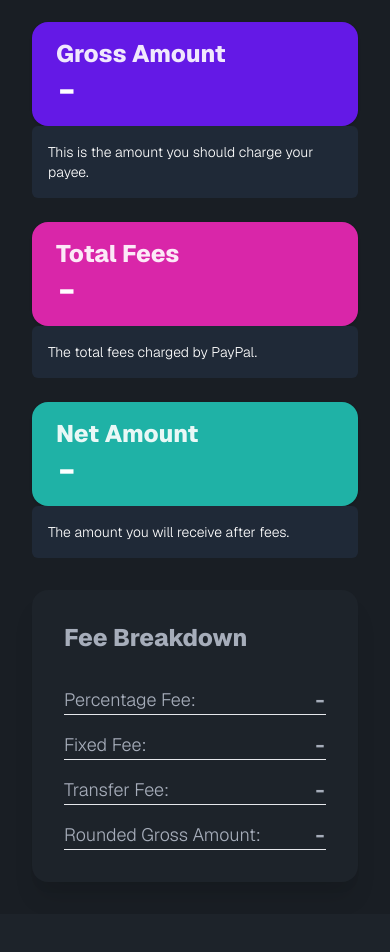
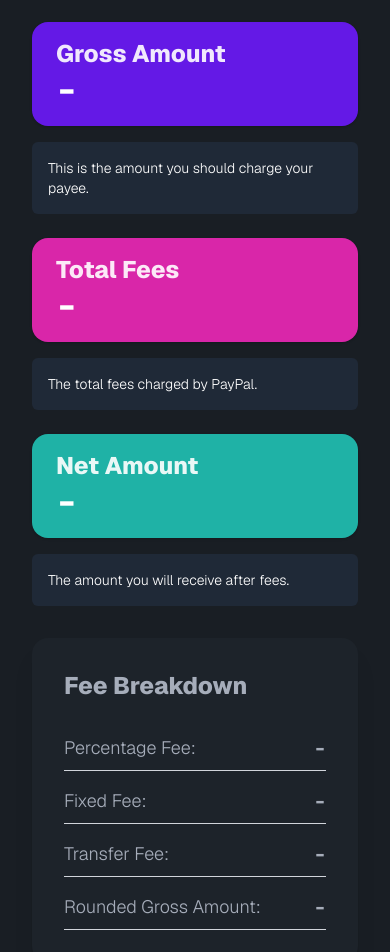
Before and after one commit to ahvega/paypal-fees-calc, a website built with webpack: page index.html in a window 390 px wide. Shown: the part 1160-2112 px from the top of the page. Before the commit the page ends 2074 px from the top, so only its background shows below. Built offline with nearby package versions, Linux system fonts and the light colour scheme; no server answers.

Commit message:
modified: responsiveness in   index.html

```diff
--- a/index.html
+++ b/index.html
@@ -196,7 +196,7 @@
                             <div class="stat-value text-4xl number-field" id="gross-amount">-</div>
                         </div>
                     </div>
-                    <div class="result-description p-4 bg-gray-800 text-white rounded-md">
+                    <div class="result-description p-4 bg-gray-800 text-white rounded-md mt-4">
                         <p class="text-sm">This is the amount you should charge your payee.</p>
                     </div>
                 </div>
@@ -209,7 +209,7 @@
                             <div class="stat-value text-4xl number-field" id="total-fees">-</div>
                         </div>
                     </div>
-                    <div class="result-description p-4 bg-gray-800 text-white rounded-md">
+                    <div class="result-description p-4 bg-gray-800 text-white rounded-md mt-4">
                         <p class="text-sm">The total fees charged by PayPal.</p>
                     </div>
                 </div>
@@ -222,7 +222,7 @@
                             <div class="stat-value text-4xl number-field" id="net-amount">-</div>
                         </div>
                     </div>
-                    <div class="result-description p-4 bg-gray-800 text-white rounded-md">
+                    <div class="result-description p-4 bg-gray-800 text-white rounded-md mt-4">
                         <p class="text-sm">The amount you will receive after fees.</p>
                     </div>
                 </div>
@@ -233,19 +233,19 @@
                 <div class="card-body">
                     <h2 class="card-title text-2xl mb-6">Fee Breakdown</h2>
                     <div class="space-y-4 text-lg">
-                        <div class="flex justify-between items-center border-b border-grey-900">
+                        <div class="flex justify-between items-center border-b border-gray-300 pb-2 dark:border-gray-600">
                             <span class="font-medium">Percentage Fee:</span>
                             <span id="percentage-fee" class="text-xl number-field">-</span>
                         </div>
-                        <div class="flex justify-between items-center border-b border-grey-900">
+                        <div class="flex justify-between items-center border-b border-gray-300 pb-2 dark:border-gray-600">
                             <span class="font-medium">Fixed Fee:</span>
                             <span id="fixed-fee" class="text-xl number-field">-</span>
                         </div>
-                        <div class="flex justify-between items-center border-b border-grey-900">
+                        <div class="flex justify-between items-center border-b border-gray-300 pb-2 dark:border-gray-600">
                             <span class="font-medium">Transfer Fee:</span>
                             <span id="transfer-fee" class="text-xl number-field">-</span>
                         </div>
-                        <div class="flex justify-between items-center border-b border-grey-900">
+                        <div class="flex justify-between items-center border-b border-gray-300 pb-2 dark:border-gray-600">
                             <span class="font-medium">Rounded Gross Amount:</span>
                             <span id="rounded-gross-amount" class="text-xl number-field">-</span>
                         </div>
```
